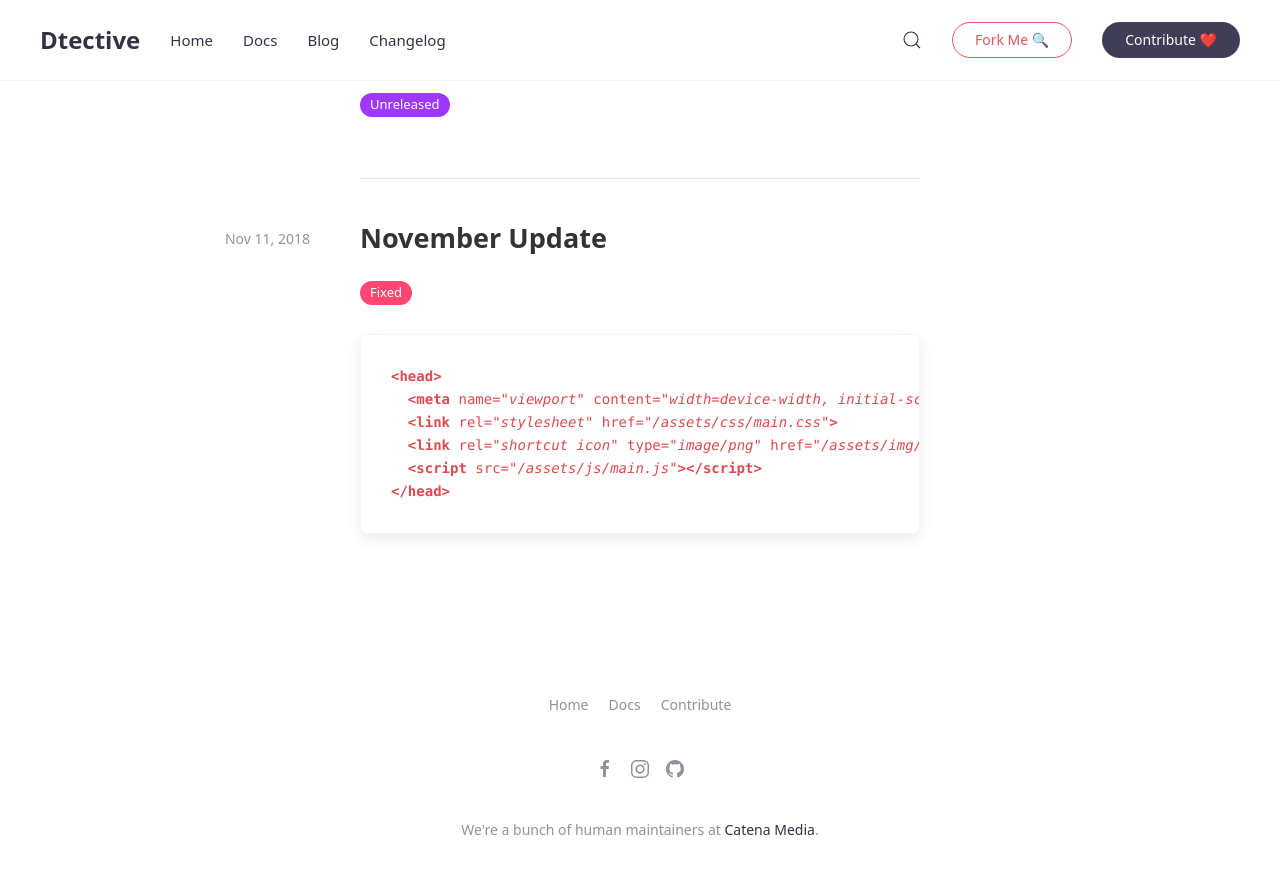
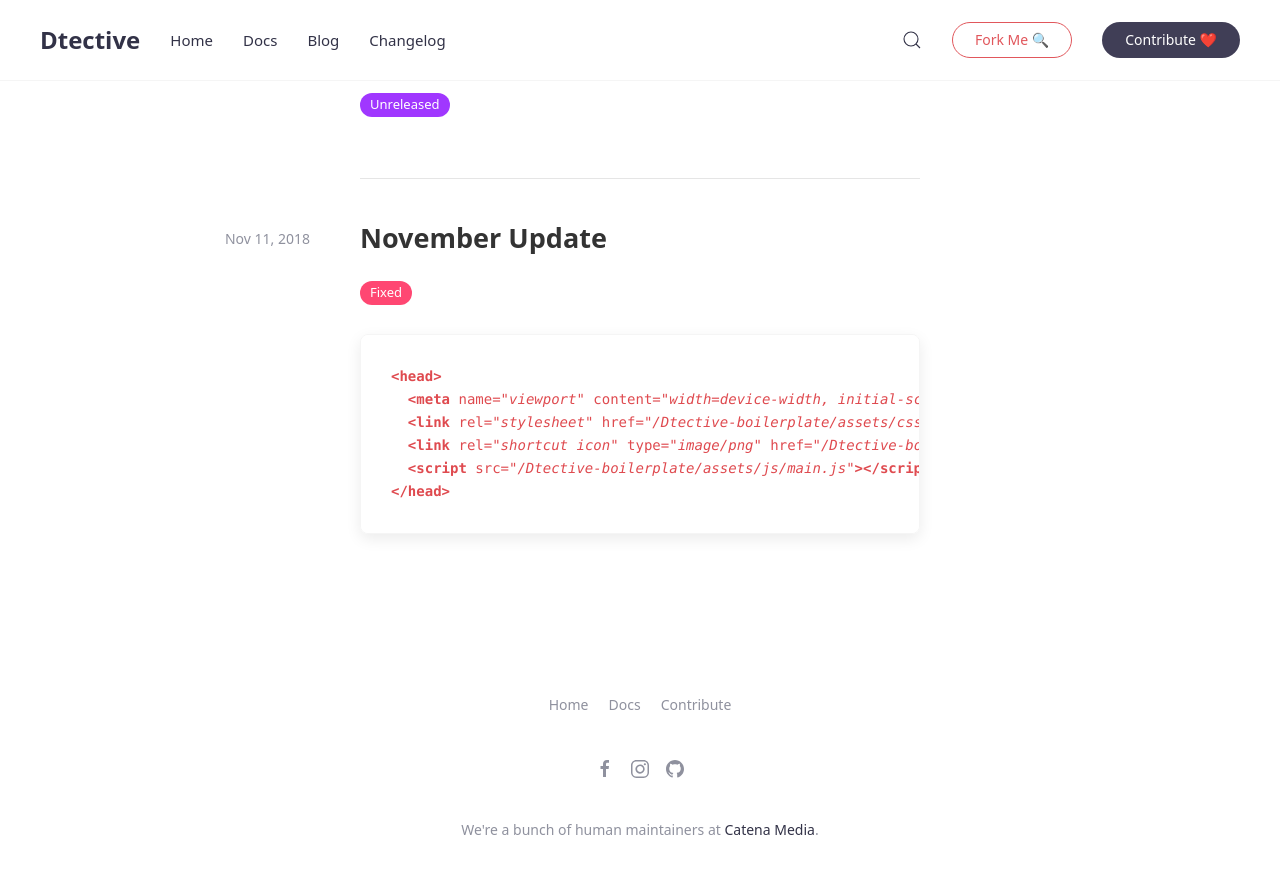
Before and after one commit to Catena-Media/Dtective-boilerplate, a Jekyll site: the page built from changelog-posts.md, in a window 1280 px wide and 900 px high, scrolled down 2184 px. Shown: the top 874 px of the window. Built offline with Jekyll 4.4.1, drawn with Linux system fonts in a browser that asks for light colours.

Commit message:
Fix base url

```diff
--- a/_config.yml
+++ b/_config.yml
@@ -10,13 +10,13 @@ description:        Powerful automation made easy.
 lang:               en
 
 # Site subpath, e.g. /blog
-baseurl:            ""
+baseurl:            "Dtective-boilerplate"
 
 # Permalink URLs structure, for permalink style options see: https://jekyllrb.com/docs/permalinks/
 permalink:          /:title/
 
 # Site base hostname & protocol, e.g. http://example.com
-url:                "https://catena-media.github.io/Dtective-boilerplate"
+url:                "https://catena-media.github.io/"
 
 # Site logo # e.g. logo.png, upload logo image file to /uploads/ folder
 logo:
```
